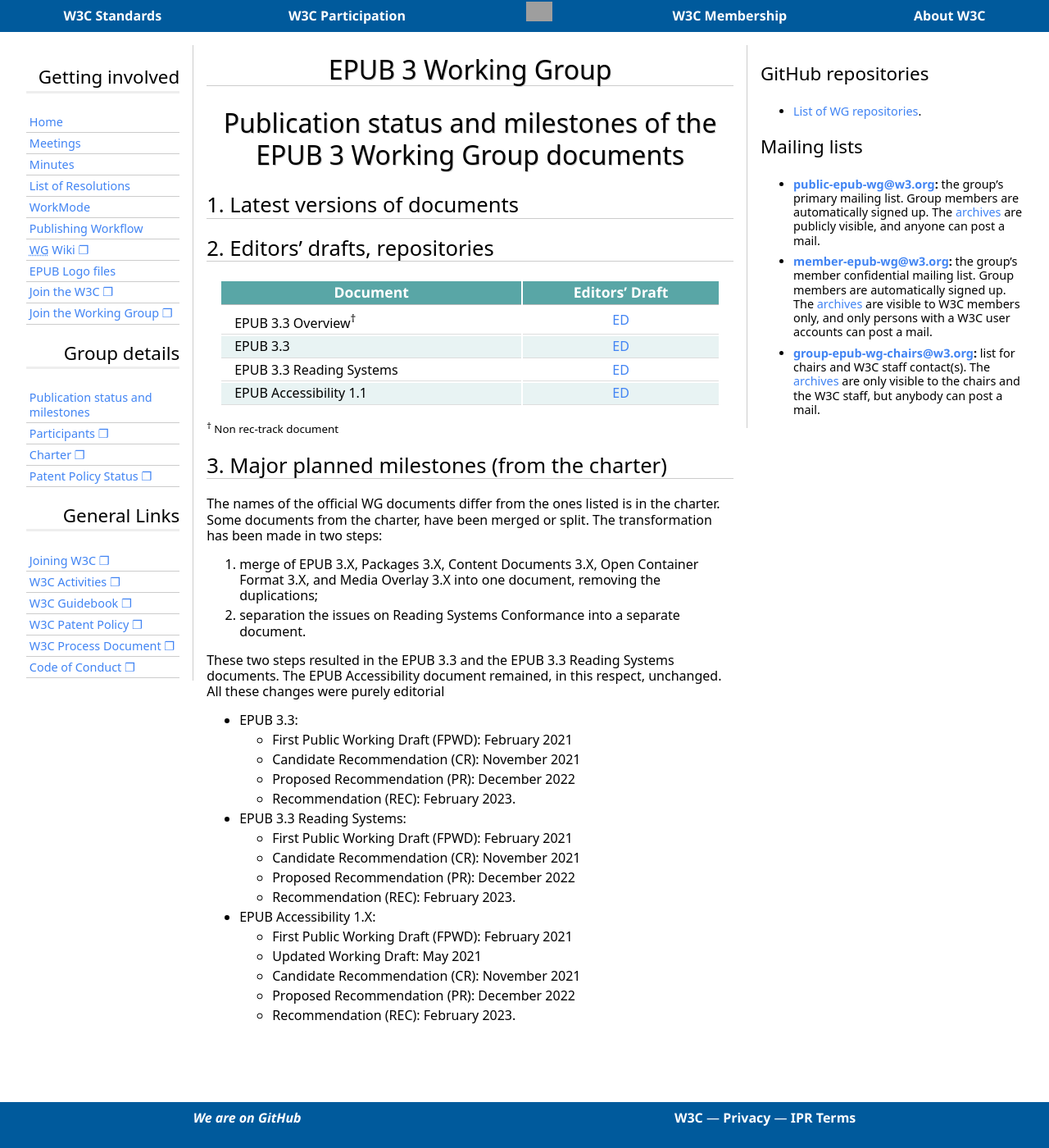
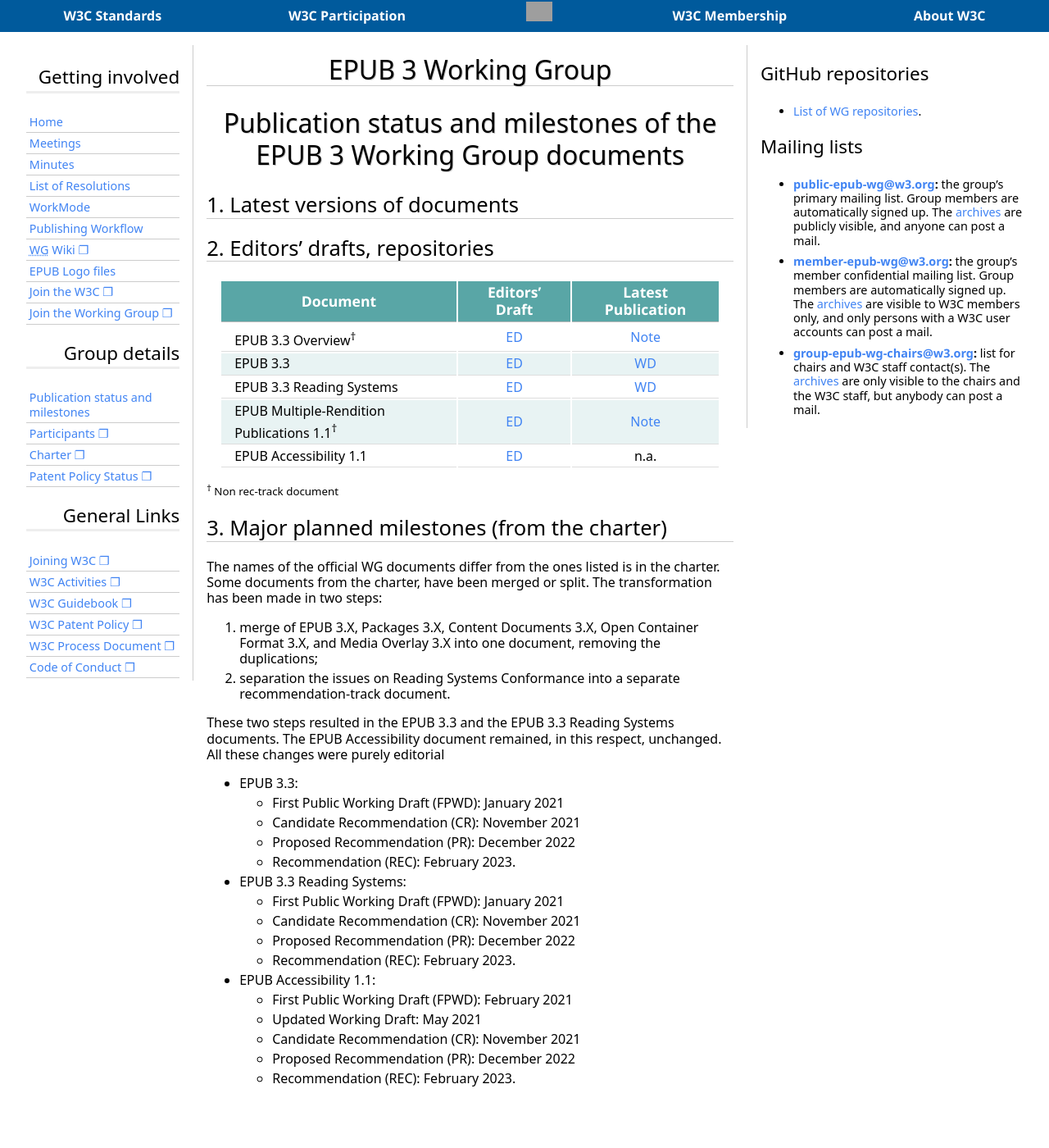
Before and after one commit to w3c/epub-wg, a Jekyll site: the page built from PublStatus.md, in a window 1280 px wide and 1400 px high. Shown: the whole window at 82% size. Built offline with Jekyll 4.4.1, drawn with Linux system fonts in a browser that asks for light colours; some web fonts are replaced; our own code applies the rules of GitHub Pages for plain Markdown files; grey boxes are pictures that could not be loaded.

Commit message:
Updating the publication status

```diff
--- a/PublStatus.md
+++ b/PublStatus.md
@@ -12,12 +12,13 @@
 
 ## Editors’ drafts, repositories
 
-| Document | Editors’ Draft |
-|----------|:--------------:|
-| EPUB 3.3 Overview<sup>†<sup>   | [ED](https://w3c.github.io/epub-specs/epub33/overview/) |
-| EPUB 3.3                       | [ED](https://w3c.github.io/epub-specs/epub33/core/)     |
-| EPUB 3.3 Reading Systems       | [ED](https://w3c.github.io/epub-specs/epub33/rs/)       |
-| EPUB Accessibility 1.1         | [ED](https://w3c.github.io/epub-specs/epub33/a11y/)     |
+| Document | Editors’ Draft | Latest Publication |
+|----------|:--------------:|:---------:|
+| EPUB 3.3 Overview<sup>†<sup>   | [ED](https://w3c.github.io/epub-specs/epub33/overview/)                | [Note](https://www.w3.org/TR/epub-overview-33/) |
+| EPUB 3.3                       | [ED](https://w3c.github.io/epub-specs/epub33/core/)                    | [WD](https://www.w3.org/TR/epub-33/) |
+| EPUB 3.3 Reading Systems       | [ED](https://w3c.github.io/epub-specs/epub33/rs/)                      | [WD](https://www.w3.org/TR/epub-rs-33/) |
+| EPUB Multiple-Rendition Publications 1.1<sup>†<sup> | [ED](https://w3c.github.io/epub-specs/epub33/rs/) | [Note](https://www.w3.org/TR/epub-multi-rend-11/) |
+| EPUB Accessibility 1.1         | [ED](https://w3c.github.io/epub-specs/epub33/a11y/)     | n.a. |
 {: .zebra}
 
 
@@ -30,21 +31,21 @@
 The names of the official WG documents differ from the ones listed is in the charter. Some documents from the charter, have been merged or split. The transformation has been made in two steps:
 
 1. merge of EPUB 3.X, Packages 3.X, Content Documents 3.X, Open Container Format 3.X, and Media Overlay 3.X into one document, removing the duplications;
-2. separation the issues on Reading Systems Conformance into a separate document.
+2. separation the issues on Reading Systems Conformance into a separate recommendation-track document.
 
 These two steps resulted in the EPUB 3.3 and the EPUB 3.3 Reading Systems documents. The EPUB Accessibility document remained, in this respect, unchanged. All these changes were purely editorial
 
 * EPUB 3.3:
-    * First Public Working Draft (FPWD): February 2021
+    * First Public Working Draft (FPWD): January 2021
     * Candidate Recommendation (CR): November 2021
     * Proposed Recommendation (PR): December 2022
     * Recommendation (REC): February 2023.
 * EPUB 3.3 Reading Systems:
-    * First Public Working Draft (FPWD): February 2021
+    * First Public Working Draft (FPWD): January 2021
     * Candidate Recommendation (CR): November 2021
     * Proposed Recommendation (PR): December 2022
     * Recommendation (REC): February 2023.
-* EPUB Accessibility 1.X:
+* EPUB Accessibility 1.1:
     * First Public Working Draft (FPWD): February 2021
     * Updated Working Draft: May 2021
     * Candidate Recommendation (CR): November 2021
```
